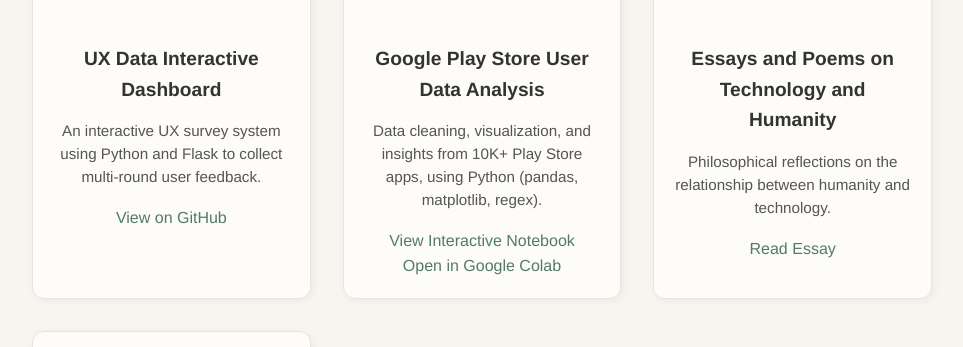
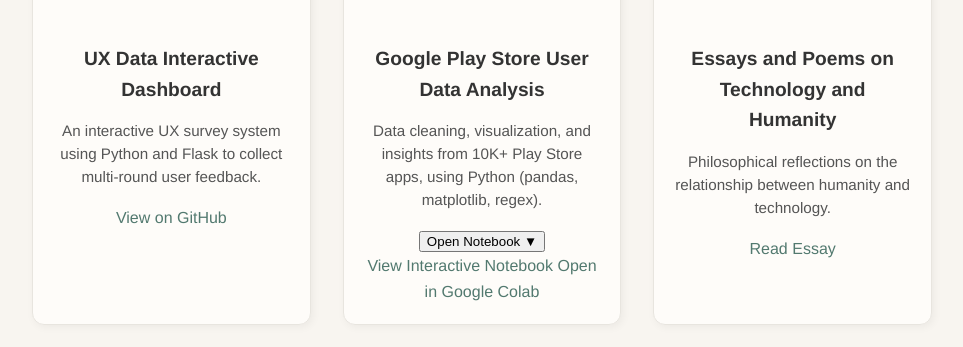
Before and after one commit to Ning-Shao/Ning-Shao.github.io, a Jekyll site: the page built from projects.md, in a window 1280 px wide, cut to the strip 534-881 px from the top of the page. Shown: the whole strip, without its empty margins (158-1121 px from the left). Built offline with Jekyll 4.4.1, drawn with Linux system fonts in a browser that asks for light colours.

Commit message:
Update projects.md

```diff
--- a/projects.md
+++ b/projects.md
@@ -21,10 +21,15 @@
     <img src="https://images.pexels.com/photos/3183150/pexels-photo-3183150.jpeg?w=600" alt="Google Play Store Data Analysis">
     <h3>Google Play Store User Data Analysis</h3>
     <p>Data cleaning, visualization, and insights from 10K+ Play Store apps, using Python (pandas, matplotlib, regex).</p>
-    <a href="https://nbviewer.org/github/Ning-Shao/Ning-Shao.github.io/blob/main/assets/files/ux_data_analysis.ipynb" target="_blank">View Interactive Notebook</a>
-    <br>
-    <a href="https://colab.research.google.com/github/Ning-Shao/Ning-Shao.github.io/blob/main/assets/files/ux_data_analysis.ipynb" target="_blank">Open in Google Colab</a>
+    <div class="dropdown">
+      <button class="dropbtn">Open Notebook ▼</button>
+      <div class="dropdown-content">
+        <a href="https://nbviewer.org/github/Ning-Shao/Ning-Shao.github.io/blob/main/assets/files/ux_data_analysis.ipynb" target="_blank">View Interactive Notebook</a>
+        <a href="https://colab.research.google.com/github/Ning-Shao/Ning-Shao.github.io/blob/main/assets/files/ux_data_analysis.ipynb" target="_blank">Open in Google Colab</a>
+    </div>
   </div>
+</div>
+
 
   <div class="project-card">
     <img src="https://images.pexels.com/photos/8386440/pexels-photo-8386440.jpeg?w=600" alt="AI & Rhetoric Essay Series">
```
